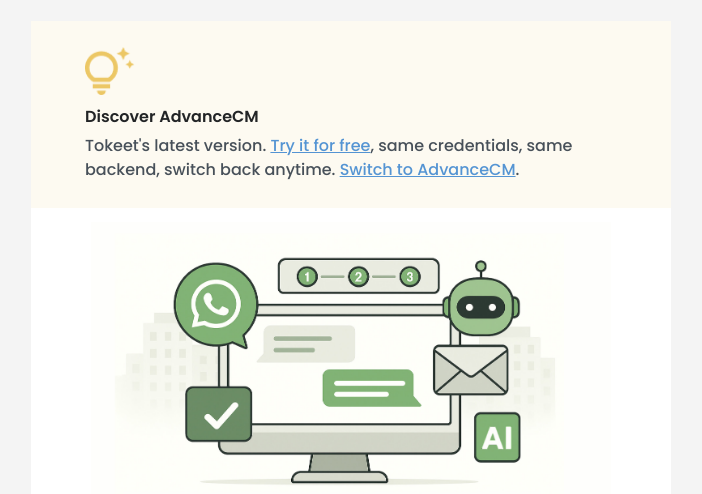
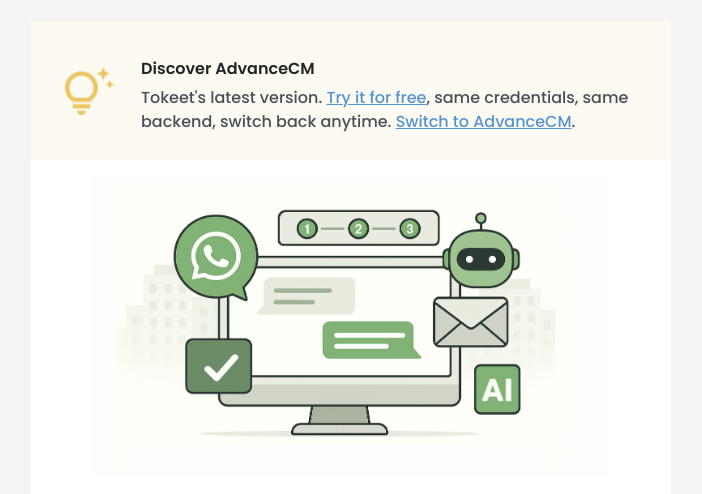
Before and after one commit to keshurgojiya/Advance-CM-First-Template, a plain HTML site: page index.html in a window 1280 px wide. Shown: the part 60-554 px from the top of the page, without its empty margins (289-991 px from the left). Drawn offline with Linux system fonts and the light colour scheme.

Commit message:
Update design

```diff
--- a/index.html
+++ b/index.html
@@ -141,13 +141,11 @@
                     <tr>
                         <td class="mobile-padding">
                             <table role="presentation" cellspacing="0" cellpadding="0" border="0" width="100%"
-                                style="background: #fdfaf1; padding: 26px 54px;">
+                                style="background: #fdfaf1; padding: 26px 34px;">
                                 <tr>
-                                    <td>
+                                    <td style="padding-right: 26px;">
                                         <img src="images/bulb.png" alt="Lightbulb" style="display: block; width: 50px;">
                                     </td>
-                                </tr>
-                                <tr>
                                     <td>
                                         <h2
                                             style="margin: 0; font-size: 16px; font-weight: 600; color: #222426; line-height: 1.2; padding-top: 12px;">
```
